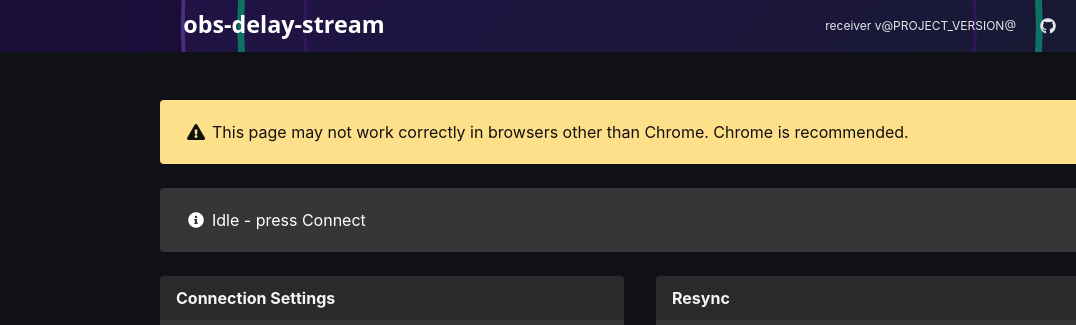
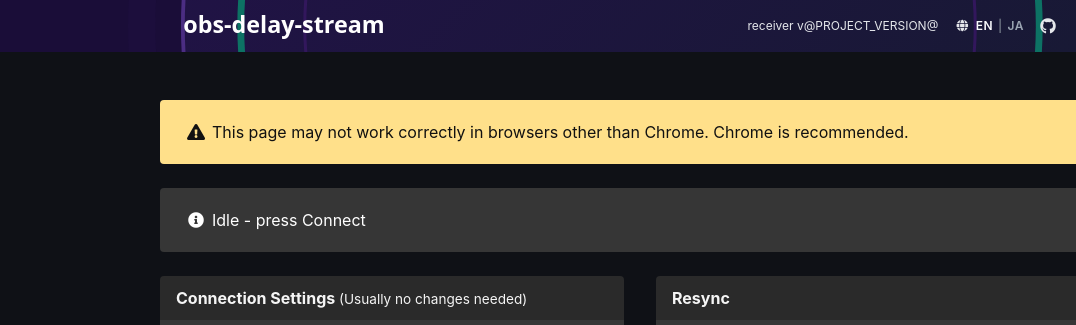
Before and after one commit to MZ1987Records/obs-delay-stream, a plain HTML site: page receiver/index.html in a window 1280 px wide. Shown: the top 325 px of the page, 0-1076 px from the left. Drawn offline with Linux system fonts and the light colour scheme; no server answers.

Commit message:
feat: add receiver navbar language switcher

```diff
--- a/receiver/index.html
+++ b/receiver/index.html
@@ -20,6 +20,7 @@
           <img src="obs-delay-stream-title.svg" alt="obs-delay-stream" class="ds-navbar-logo">
         </div>
         <span class="navbar-item is-size-7 ml-auto">receiver v@PROJECT_VERSION@</span>
+        <div class="navbar-item is-size-7 ds-lang-switcher" id="langSwitcher" aria-label="Language"></div>
         <a class="navbar-item" href="https://github.com/MZ1987Records/obs-delay-stream" target="_blank" rel="noopener noreferrer" aria-label="GitHub">
           <span class="icon"><i class="fab fa-github"></i></span>
         </a>
@@ -61,7 +62,7 @@
         <div class="column is-flex">
           <article class="message is-flex is-flex-direction-column is-flex-grow-1">
             <div class="message-header">
-              <p data-i18n="ui.connectionSettings">接続設定</p>
+              <p><span data-i18n="ui.connectionSettings">接続設定</span> <span class="label-hint" data-i18n="ui.connectionSettingsNote">（通常は変更不要）</span></p>
             </div>
             <div class="message-body is-flex-grow-1">
               <div class="block">
@@ -220,6 +221,7 @@
           ui: {
             browserWarning: 'このページはChrome以外のブラウザでは正常に動作しない場合があります。Chromeの利用を推奨します。',
             connectionSettings: '接続設定',
+            connectionSettingsNote: '（通常は変更不要）',
             streamId: '配信ID',
             streamIdHint: '(半角英数字)',
             streamIdPlaceholder: 'myshow2024',
@@ -292,6 +294,10 @@
           codec: {
             opusUnavailable: 'Opusデコーダを利用できません（PCMに切替）',
             opusDecodeFailed: 'Opusデコードに失敗しました（PCMに切替）'
+          },
+          lang: {
+            switchToEn: 'Switch to English',
+            switchToJa: '日本語に切り替え'
           }
         }
       },
@@ -300,6 +306,7 @@
           ui: {
             browserWarning: 'This page may not work correctly in browsers other than Chrome. Chrome is recommended.',
             connectionSettings: 'Connection Settings',
+            connectionSettingsNote: '(Usually no changes needed)',
             streamId: 'Stream ID',
             streamIdHint: '(alphanumeric)',
             streamIdPlaceholder: 'myshow2024',
@@ -372,6 +379,10 @@
           codec: {
             opusUnavailable: 'Opus decoder unavailable (switched to PCM)',
             opusDecodeFailed: 'Opus decode failed (switched to PCM)'
+          },
+          lang: {
+            switchToEn: 'Switch to English',
+            switchToJa: '日本語に切り替え'
           }
         }
       }
@@ -400,6 +411,52 @@
 
     function t(key, opts) {
       return i18next.t(key, opts || {});
+    }
+
+    function buildLanguageHref(lang) {
+      const u = new URL(location.href);
+      u.searchParams.set('lang', lang);
+      return u.toString();
+    }
+
+    function makeLanguageNode(lang) {
+      const label = lang.toUpperCase();
+      if (lang === activeLang) {
+        const current = document.createElement('span');
+        current.className = 'ds-lang-current';
+        current.textContent = label;
+        current.setAttribute('aria-current', 'true');
+        return current;
+      }
+      const link = document.createElement('a');
+      link.className = 'ds-lang-link';
+      link.href = buildLanguageHref(lang);
+      link.textContent = label;
+      link.setAttribute('hreflang', lang);
+      link.setAttribute('lang', lang);
+      link.setAttribute('aria-label', lang === 'en' ? t('lang.switchToEn') : t('lang.switchToJa'));
+      return link;
+    }
+
+    function renderLanguageSwitcher() {
+      const root = document.getElementById('langSwitcher');
+      if (!root) return;
+      root.textContent = '';
+
+      const icon = document.createElement('span');
+      icon.className = 'icon is-small';
+      icon.innerHTML = '<i class="fas fa-globe" aria-hidden="true"></i>';
+      root.appendChild(icon);
+
+      const links = document.createElement('span');
+      links.className = 'ds-lang-links';
+      links.appendChild(makeLanguageNode('en'));
+      const sep = document.createElement('span');
+      sep.className = 'ds-lang-sep';
+      sep.textContent = '|';
+      links.appendChild(sep);
+      links.appendChild(makeLanguageNode('ja'));
+      root.appendChild(links);
     }
 
     function applyStaticI18n() {
@@ -420,6 +477,7 @@
       });
     }
     applyStaticI18n();
+    renderLanguageSwitcher();
 
     // ============================================================
     // URL プレビュー
--- a/receiver/ui.css
+++ b/receiver/ui.css
@@ -56,6 +56,32 @@
   width: 1em;
   height: 1em;
   display: block;
+}
+.ds-lang-switcher {
+  gap: 0.35rem;
+  padding-left: 0.25rem;
+  padding-right: 0.25rem;
+}
+.ds-lang-links {
+  display: inline-flex;
+  align-items: center;
+  gap: 0.3rem;
+  font-weight: 600;
+  letter-spacing: 0.04em;
+}
+.ds-lang-link {
+  color: #9aa4b2 !important;
+  text-decoration: none;
+}
+.ds-lang-link:hover {
+  color: #f8fafc !important;
+  text-decoration: underline;
+}
+.ds-lang-current {
+  color: #f8fafc;
+}
+.ds-lang-sep {
+  color: #6b7280;
 }
 
 .box,
```
